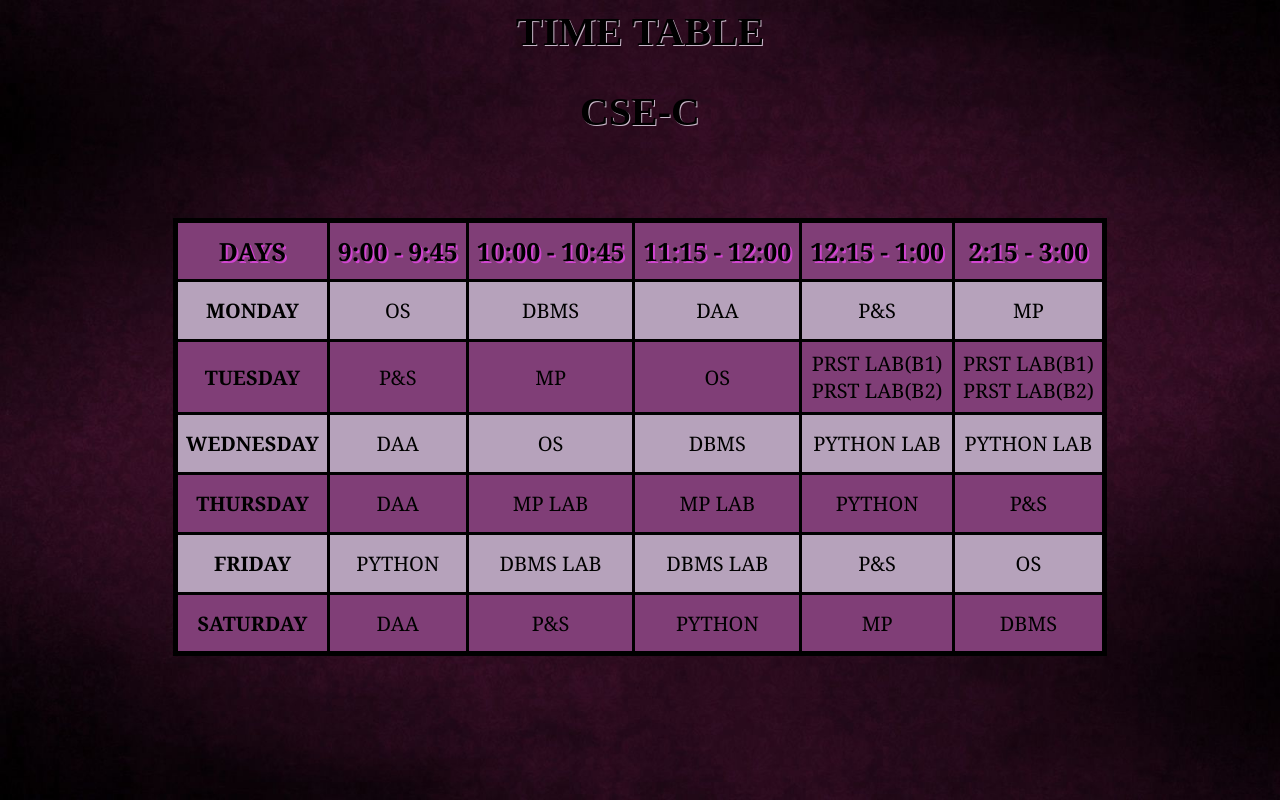
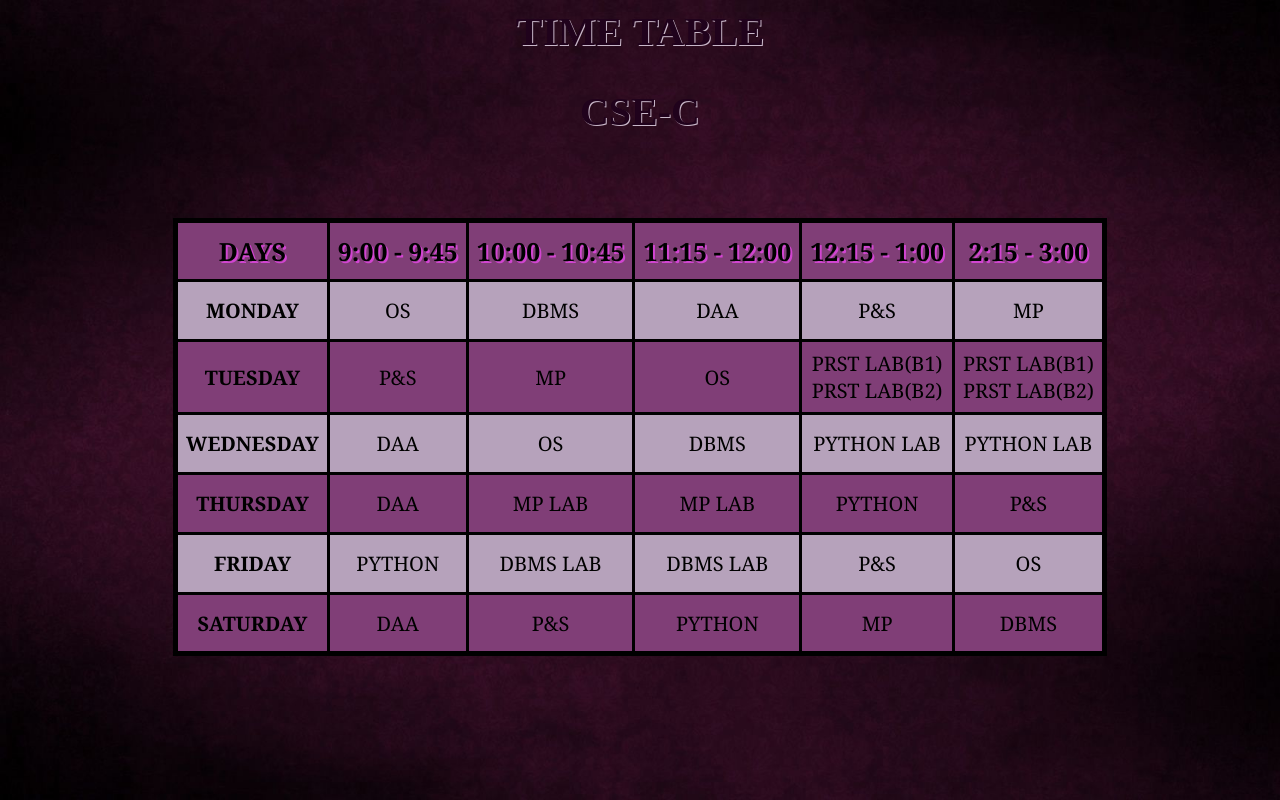
Before and after one commit to priyadharshini149/timetable, a plain HTML site: page index.html in a window 1280 px wide. Drawn offline with Linux system fonts and the light colour scheme.

Commit message:
Update index.html

```diff
--- a/index.html
+++ b/index.html
@@ -10,8 +10,8 @@
 
         <div class=container>
 
-     <center> <h1 style="color:rgb(0, 0, 0); "><b>TIME TABLE</b></h1>
-      <h2 style="color: rgb(0, 0, 0);"><b>CSE-C</b></h2></center>
+     <center> <h1 style="color:rgb(32, 2, 28); "><b>TIME TABLE</b></h1>
+      <h2 style="color: rgb(32, 2, 28);"><b>CSE-C</b></h2></center>
         </div>
       <div class="timetable">
         <table>
```
